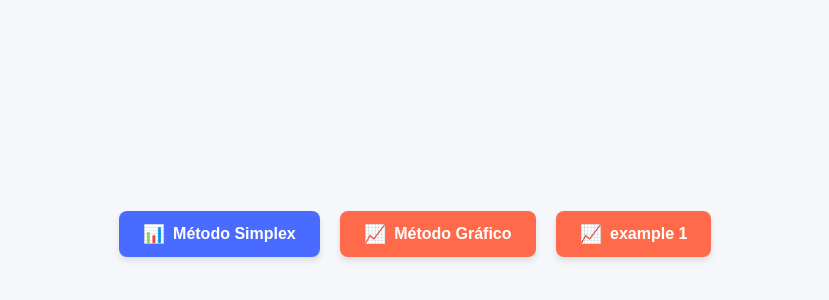
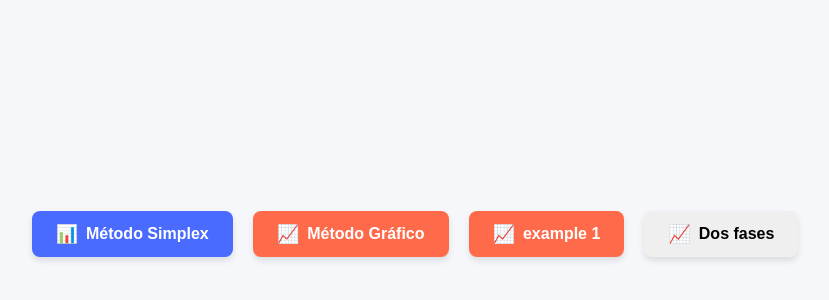
Before and after one commit to retsisa/PROYECTO-OPERATIVA, a plain HTML site: page index.html in a window 1280 px wide. Shown: the part 166-466 px from the top of the page, without its empty margins (225-1054 px from the left). Drawn offline with Linux system fonts and the light colour scheme.

Commit message:
add button phase two

```diff
--- a/index.html
+++ b/index.html
@@ -22,6 +22,10 @@
         <span class="button-icon">📈</span>
         example 1
       </button>
+      <button class="redirect-button button-dosfases" id="btndosfases">
+        <span class="button-icon">📈</span>
+        Dos fases
+      </button>
     </div>
     <script src="scripts/redirigir.js"></script>
   </body>
```
